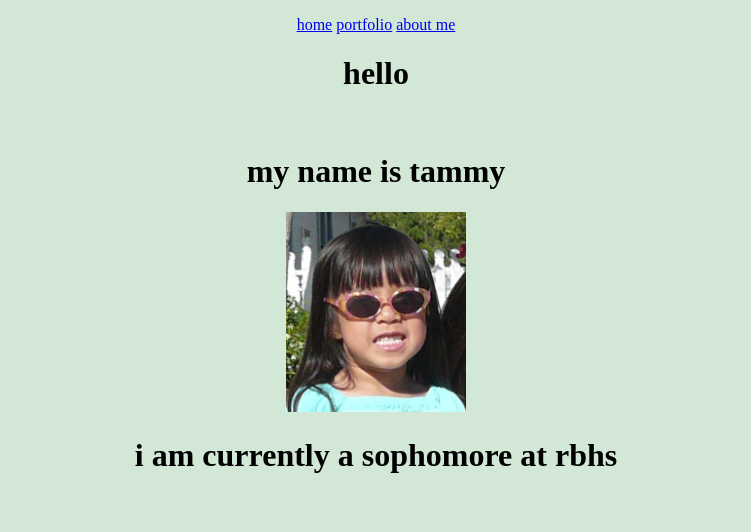
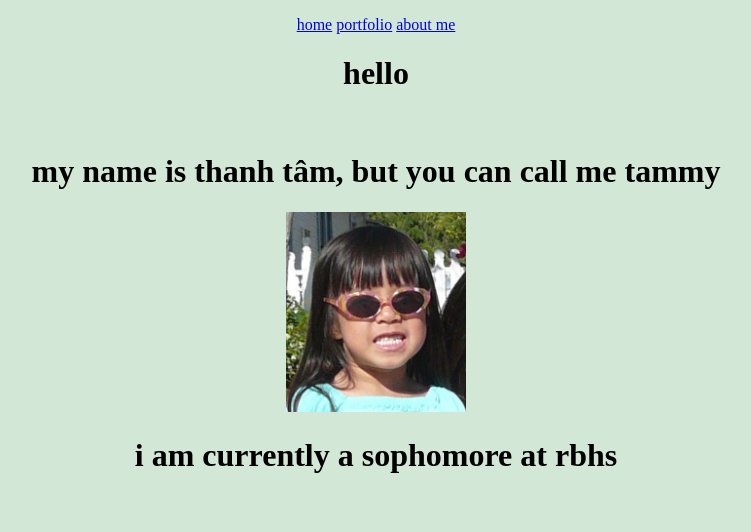
Before and after one commit to tammykhong/apcsp, a plain HTML site: page aboutme.html in a window 1280 px wide. Shown: the top 532 px of the page, without its empty margins (264-1015 px from the left). Drawn offline with Linux system fonts and the light colour scheme.

Commit message:
Update aboutme.html

```diff
--- a/aboutme.html
+++ b/aboutme.html
@@ -10,7 +10,7 @@
     <a href="aboutme.html">about me</a>
     <h1 style="text-align:center;">hello</h1>
     <br>
-    <h1 style="text-align:center;">  my name is tammy </h1>
+    <h1 style="text-align:center;">  my name is thanh tâm, but you can call me tammy </h1>
  <p style="text-align:center;"><img src="images/uhhh.jpg" height="200" class="center">
     <br>
 <h1 style="text-align:center;">  i am currently a sophomore at rbhs </h1>
```
